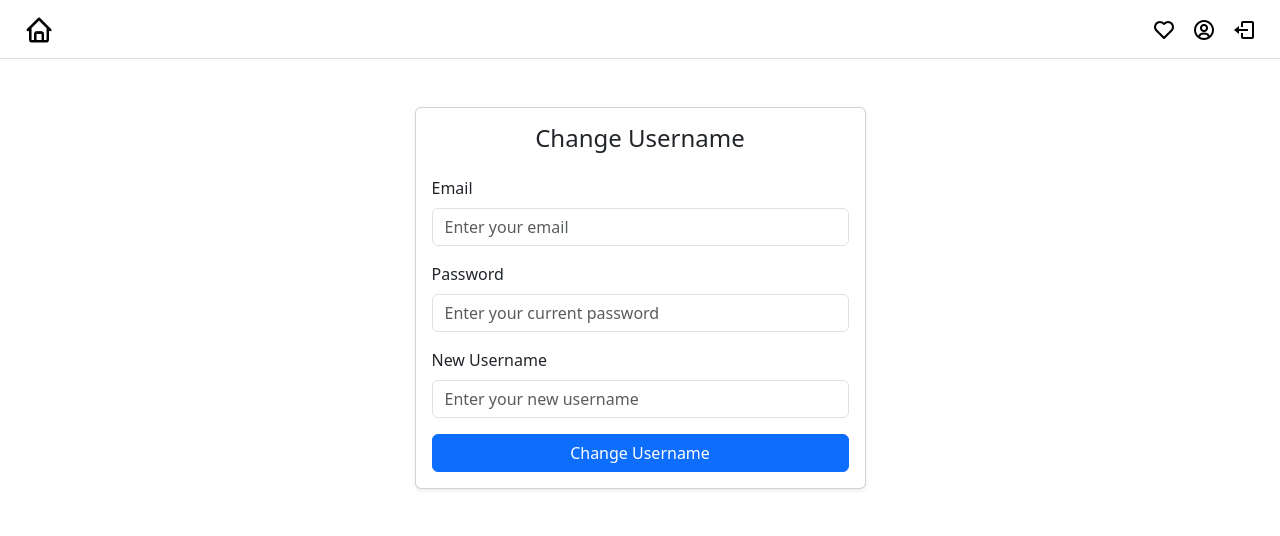
After one commit to ramazangurpinar/adviceproduct, a Flask app: page /change-username in a window 1280 px wide. The commit adds this page. Shown: the top 536 px of the page. Run offline with Flask 3, Linux system fonts and the light colour scheme; the visitor is signed in with stand-in values (Sample User, id 1); some libraries are stand-ins or nearby versions.

Commit message:
log messages done change username with gmail and password one

```diff
--- a/app.py
+++ b/app.py
@@ -12,6 +12,9 @@ import json
 import smtplib
 from email.mime.text import MIMEText
 from itsdangerous import URLSafeTimedSerializer, SignatureExpired, BadSignature
+from jinja2 import Template
+from datetime import datetime
+from log_types import LogType
 
 app = Flask(__name__)
 load_dotenv()
@@ -34,39 +37,73 @@ countries = load_countries()
 # Token serializer
 s = URLSafeTimedSerializer(app.secret_key)
 
+def log_action(log_type: LogType, message, user_id=None):
+    cursor = mysql.connection.cursor()
+    cursor.execute("""
+        INSERT INTO app_logs (user_id, log_type, message)
+        VALUES (%s, %s, %s)
+    """, (user_id, log_type.value, message))
+    mysql.connection.commit()
+    cursor.close()
+
+def log_email(template_name, recipient_email, subject, body, status="SUCCESS", error=None):
+    cursor = mysql.connection.cursor()
+    cursor.execute("""
+        INSERT INTO email_logs (template_name, recipient_email, subject, body, status, error_message)
+        VALUES (%s, %s, %s, %s, %s, %s)
+    """, (template_name, recipient_email, subject, body, status, error))
+    mysql.connection.commit()
+    cursor.close()
+
 def send_reset_email(to_email, token):
     reset_url = url_for('reset_password', token=token, _external=True)
+    return send_email_from_template("RESETPASSWORD", to_email, {"reset_url": reset_url})
 
-    subject = "Reset Your Password"
-    body = f"""Hello,
+def send_password_changed_email(username, to_email):
+    return send_email_from_template("PASSWORDCHANGED", to_email, {"username": username})
 
-We received a request to reset your password. Click the link below to choose a new password:
+def get_email_template(template_name):
+    cursor = mysql.connection.cursor()
+    cursor.execute("SELECT subject, body FROM email_templates WHERE name = %s", (template_name,))
+    result = cursor.fetchone()
+    cursor.close()
+    if result:
+        return {"subject": result[0], "body": result[1]}
+    return None
 
-{reset_url}
+def render_template_from_db(text, variables):
+    template = Template(text)
+    return template.render(**variables)
 
-If you didn’t request this, you can safely ignore this email.
+def send_email_from_template(template_name, to_email, variables):
+    template = get_email_template(template_name)
+    if not template:
+        print(f"Template {template_name} not found.")
+        return False
 
-—
-This email was sent automatically by Botify.
-Please do not reply to this message.
-"""
+    subject = render_template_from_db(template["subject"], variables)
+    body = render_template_from_db(template["body"], variables)
 
     sender_email = os.getenv("EMAIL_USER")
+    sender_name = "Botify"
     sender_password = os.getenv("EMAIL_PASS")
 
     message = MIMEText(body)
     message["Subject"] = subject
-    message["From"] = sender_email
+    message['From'] = f"{sender_name} <{sender_email}>"
     message["To"] = to_email
 
     try:
         with smtplib.SMTP_SSL("smtp.gmail.com", 465) as server:
             server.login(sender_email, sender_password)
             server.send_message(message)
+
+        log_email(template_name, to_email, subject, body, status="SUCCESS")
         return True
     except Exception as e:
         print("Email send failed:", str(e))
         return False
+
 
 def username_exists(form, field):
     cursor = mysql.connection.cursor()
@@ -105,11 +142,13 @@ class LoginForm(FlaskForm):
 class EditProfileForm(FlaskForm):
     name = StringField('Name', validators=[DataRequired(), Length(min=2, max=50)])
     surname = StringField('Surname', validators=[DataRequired(), Length(min=2, max=50)])
+    username = StringField('Username', validators=[Length(min=4, max=50)])
     email = StringField('Email', validators=[DataRequired(), Length(min=5, max=50)])
     country = SelectField('Country', choices=[(c["code"], c["name"]) for c in countries], validators=[DataRequired()])
     age = IntegerField('Age')
     gender = SelectField('Gender', choices=[('male', 'Male'), ('female', 'Female'), ('other', 'Other')])
     submit = SubmitField('EditProfile')
+    change_username = SubmitField('Change Username')
 
 class ForgotPasswordForm(FlaskForm):
     email = StringField('Email', validators=[DataRequired()])
@@ -119,6 +158,12 @@ class ResetPasswordForm(FlaskForm):
     password = PasswordField('New Password', validators=[DataRequired(), Length(min=6)])
     confirm_password = PasswordField('Confirm Password', validators=[DataRequired(), Length(min=6)])
     submit = SubmitField('Reset Password')
+
+class ChangeUsernameForm(FlaskForm):
+    email = StringField('Email', validators=[DataRequired(), Length(max=50)])
+    password = PasswordField('Password', validators=[DataRequired(), Length(min=6, max=20)])
+    new_username = StringField('New Username', validators=[DataRequired(), Length(min=4, max=50)])
+    submit = SubmitField('Change Username')
 
 # Test database connection
 @app.route('/testdb')
@@ -179,6 +224,7 @@ def register():
         session['surname'] = surname
         session.permanent = True
 
+        log_action(LogType.USER_REGISTERED, f"New user registered: {username}", user_id=user[0])
         return redirect(url_for('register_success'))
 
     return render_template('register.html', form=form)
@@ -210,8 +256,10 @@ def login():
             session['name'] = user[3]
             session['surname'] = user[4]
             session.permanent = True
+            log_action(LogType.USER_LOGGED_IN, f"User logged in: {username}", user_id=user[0])
             return redirect(url_for('index'))
         else:
+            log_action(LogType.LOGIN_FAILED, f"Login failed for username: {username}")
             error_message = "Invalid username or password."
 
     return render_template('login.html', form=form, error=error_message)
@@ -255,7 +303,7 @@ def edit_profile():
     cursor = mysql.connection.cursor()
 
     if request.method == 'GET':
-        cursor.execute("SELECT name, surname, country, age, gender, email FROM users WHERE id = %s", (user_id,))
+        cursor.execute("SELECT name, surname, country, age, gender, email, username FROM users WHERE id = %s", (user_id,))
         user_data = cursor.fetchone()
         cursor.close()
 
@@ -268,6 +316,7 @@ def edit_profile():
         form.age.data = user_data[3]
         form.gender.data = user_data[4]
         form.email.data = user_data[5]
+        form.username.data = user_data[6]
 
     elif form.validate_on_submit():
         name = form.name.data
@@ -287,25 +336,103 @@ def edit_profile():
 
         session['name'] = name
         session['surname'] = surname
-
+        log_action(LogType.USER_UPDATED, f"User updated their profile: {session['username']}", user_id=session['user_id'])
         return redirect(url_for('profile'))
 
     return render_template('edit_profile.html', form=form)
 
-@app.route('/delete_profile', methods=['POST'])
-def delete_profile():
+@app.route('/change-username', methods=['GET', 'POST'])
+def change_username():
     if 'user_id' not in session:
         return redirect(url_for('login'))
 
-    user_id = session['user_id']
+    form = ChangeUsernameForm()
+    error_message = None
+
+    if form.validate_on_submit():
+        email = form.email.data
+        password = form.password.data
+        new_username = form.new_username.data
+        user_id = session['user_id']
+
+        cursor = mysql.connection.cursor()
+        cursor.execute("SELECT email, password, username FROM users WHERE id = %s", (user_id,))
+        user = cursor.fetchone()
+
+        if not user:
+            cursor.close()
+            error_message = "User not found."
+        else:
+            user_email, hashed_pw, current_username = user
+            if email != user_email or not bcrypt.checkpw(password.encode('utf-8'), hashed_pw.encode('utf-8')):
+                cursor.close()
+                error_message = "Invalid email or password."
+            else:
+                # New username is already taken by another user
+                cursor.execute("SELECT id FROM users WHERE username = %s", (new_username,))
+                if cursor.fetchone():
+                    cursor.close()
+                    error_message = "Username already taken."
+                else:
+                    cursor.execute("UPDATE users SET username = %s WHERE id = %s", (new_username, user_id))
+                    mysql.connection.commit()
+                    cursor.close()
+
+                    # Send email to confirm username change
+                    send_email_from_template("USERNAME_CHANGED", email, {
+                        "old_username": current_username,
+                        "new_username": new_username
+                    })
+
+                    # Log the username change action
+                    log_action(LogType.USERNAME_CHANGED,
+                               f"Username changed from {current_username} to {new_username}",
+                               user_id=user_id)
+
+                    session['username'] = new_username
+
+                    return redirect(url_for('profile'))
+
+    return render_template('change_username.html', form=form, error=error_message)
+
+
+@app.route('/delete_profile', methods=['POST'])
+def delete_profile():
+    # Redirect to login if user is not logged in
+    if 'user_id' not in session:
+        return redirect(url_for('login'))
+
+    user_id = session.get('user_id')
+    username = session.get('username', 'unknown')
 
     cursor = mysql.connection.cursor()
-    cursor.execute("DELETE FROM users WHERE id = %s", (user_id,))
-    mysql.connection.commit()
+
+    # Retrieve user information (name, surname, email) before deleting
+    cursor.execute("SELECT name, surname, email FROM users WHERE id = %s", (user_id,))
+    user_info = cursor.fetchone()
+
+    if user_info:
+        name, surname, email = user_info
+
+        # Delete the user account
+        cursor.execute("DELETE FROM users WHERE id = %s", (user_id,))
+        mysql.connection.commit()
+
+        # Send an account deletion confirmation email to the user
+        variables = {
+            "name": name,
+            "surname": surname,
+            "username": username
+        }
+        send_email_from_template("ACCOUNT_DELETED", email, variables)
+
+        # Log the account deletion action
+        log_action(LogType.USER_DELETED, f"User deleted their account: {username} (ID: {user_id})", user_id=user_id)
+
     cursor.close()
-
     session.clear()
 
+    # Redirect the user to the login page after deletion
     return redirect(url_for('login'))
 
 @app.route('/forgot-password', methods=['GET', 'POST'])
@@ -320,8 +447,11 @@ def forgot_password():
         cursor.close()
 
         if user:
+            user_id = user[0]
             token = s.dumps(email, salt='email-reset')
-            send_reset_email(email, token)
+            reset_url = url_for('reset_password', token=token, _external=True)
+            send_email_from_template("RESETPASSWORD", email, {"reset_url": reset_url})
+            log_action(LogType.PASSWORD_RESET_LINK_SENT, f"Password reset link sent to: {email}", user_id=user_id)
             message = "A password reset link has been sent to your email."
         else:
             message = "If this email is registered, a reset link has been sent."
@@ -350,14 +480,34 @@ def reset_password(token):
         cursor = mysql.connection.cursor()
         cursor.execute("UPDATE users SET password = %s WHERE email = %s", (hashed_password, email))
         mysql.connection.commit()
+
+        cursor = mysql.connection.cursor()
+        cursor.execute("SELECT id, username, name, surname FROM users WHERE email = %s", (email,))
+        user_data = cursor.fetchone()
         cursor.close()
 
-        return redirect(url_for('login'))
+        if user_data:
+            # Unpack user data
+            user_id, username, name, surname = user_data
+
+            # Create session
+            session['user_id'] = user_id
+            session['username'] = username
+            session['name'] = name
+            session['surname'] = surname
+            session.permanent = True
+
+            # Send email to confirm password change
+            send_email_from_template("PASSWORDCHANGED", email, {"username": username})
+            log_action(LogType.PASSWORD_CHANGED, f"Password successfully changed for user: {username}", user_id=user_id)
+
+        return redirect(url_for('index'))
 
     return render_template('reset_password.html', form=form)
 
 @app.route('/logout')
 def logout():
+    log_action(LogType.USER_LOGGED_OUT, f"User logged out: {session.get('username', 'unknown')}", user_id=session.get('user_id'))
     session.pop('user_id', None)
     session.pop('username', None)
     session.pop('name', None)
--- /dev/null
+++ b/templates/change_username.html
@@ -0,0 +1,46 @@
+{% extends "master.html" %}
+
+{% block title %}Change Username - Botify{% endblock %}
+
+{% block content %}
+<div class="container py-5">
+    <div class="row justify-content-center">
+        <div class="col-md-6 col-lg-5">
+            <div class="card shadow-sm rounded">
+                <div class="card-body">
+                    <h4 class="card-title text-center mb-4">Change Username</h4>
+
+                    <form method="POST">
+                        {{ form.hidden_tag() }}
+
+                        <div class="mb-3">
+                            {{ form.email.label(class="form-label") }}
+                            {{ form.email(class="form-control", placeholder="Enter your email") }}
+                        </div>
+
+                        <div class="mb-3">
+                            {{ form.password.label(class="form-label") }}
+                            {{ form.password(class="form-control", placeholder="Enter your current password") }}
+                        </div>
+
+                        <div class="mb-3">
+                            {{ form.new_username.label(class="form-label") }}
+                            {{ form.new_username(class="form-control", placeholder="Enter your new username") }}
+                        </div>
+
+                        <div class="d-grid">
+                            {{ form.submit(class="btn btn-primary") }}
+                        </div>
+                    </form>
+
+                    {% if error %}
+                    <div class="alert alert-danger mt-3 mb-0" role="alert">
+                        {{ error }}
+                    </div>
+                    {% endif %}
+                </div>
+            </div>
+        </div>
+    </div>
+</div>
+{% endblock %}
--- a/templates/reset_password.html
+++ b/templates/reset_password.html
@@ -6,6 +6,7 @@
     <meta name="viewport" content="width=device-width, initial-scale=1">
 
     <!-- Bootstrap 5 CDN -->
+    <link rel="icon" type="image/x-icon" href="{{ url_for('static', filename='image/favicon.ico') }}">
     <link href="https://cdn.jsdelivr.net/npm/bootstrap@5.3.0/dist/css/bootstrap.min.css" rel="stylesheet">
 
     <style>
```
Also changed, not shown: log_types.py (added, +12 -0 lines), static/js/reset_button_timer.js (added, +41 -0 lines), templates/edit_profile.html (+11 -1 lines), templates/forgot_password.html (+4 -3 lines).
